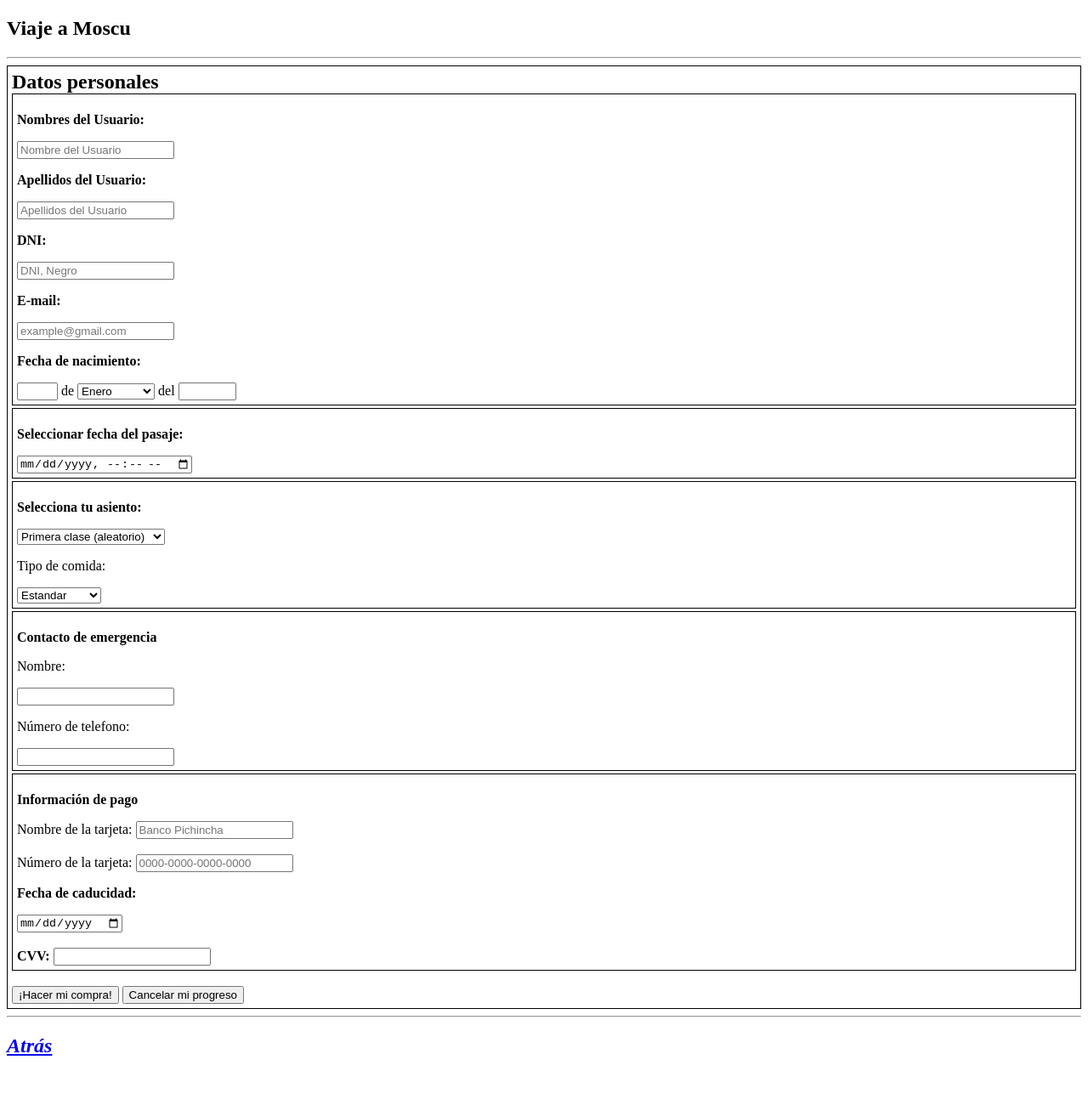
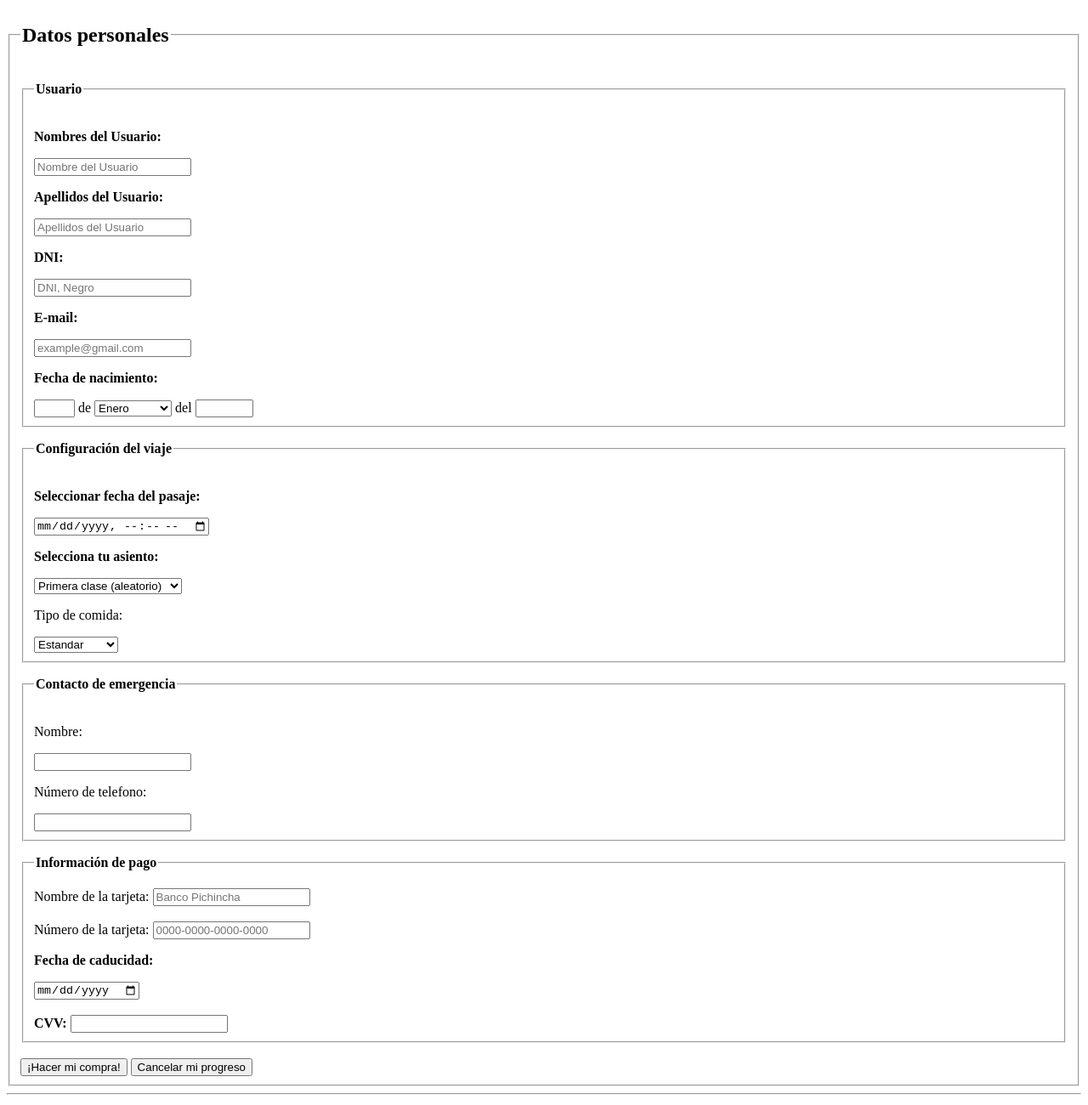
Before and after one commit to Ricardoxy777/Prueba-nivel-b-sico, a plain HTML site: page moscu.html in a window 1280 px wide. Shown: the top 1300 px of the page at 85% size. Drawn offline with Linux system fonts and the light colour scheme.

Commit message:
Se agrega el proyecto

```diff
--- a/moscu.html
+++ b/moscu.html
@@ -7,15 +7,16 @@
     </title>
 
 </head>
-
-<body>
-    <h2>
-        Viaje a Moscu
-    </h2>
-    <hr>
-    <section style="border: 1px solid black; padding: 5px;">
-        <h2 style="display: inline;"><strong>Datos personales</strong></h2>
-        <section style="border: 1px solid black; padding: 5px;">
+<section>
+    <fieldset>
+        <legend>
+            <h2><strong>Datos personales</strong></h2>
+        </legend>
+        <section>
+            <fieldset>
+                <legend>
+                    <p><strong>Usuario</strong></p>
+                </legend>
                 <form>
                     <p><strong>Nombres del Usuario:</strong></p>
                     <input type="text" placeholder="Nombre del Usuario"><br>
@@ -44,12 +45,15 @@
                     </select>
                     <p style="display: inline;">del </p>
                     <input type="number" style="display: inline; width: 60px;">
+            </fieldset>
         </section>
-        <section style="border: 1px solid black; padding: 5px; margin-top: 3px;">
+        <section>
+            <fieldset>
+                <legend>
+                    <p><strong>Configuración del viaje</strong></p>
+                </legend>
                 <p><strong>Seleccionar fecha del pasaje:</strong></p>
                 <input type="datetime-local">
-        </section>
-        <section style="border: 1px solid black; padding: 5px; margin-top: 3px;">
                 <p><strong>Selecciona tu asiento:</strong></p>
                 <select>
                     <option value=" ">Primera clase (aleatorio)</option>
@@ -96,16 +100,24 @@
                     <option value=" ">Frutos secos</option>
                     <option value=" ">Exóticos</option>
                 </select>
+            </fieldset>
         </section>
-        <section style="border: 1px solid black; padding: 5px; margin-top: 3px;">
+        <section>
+            <fieldset>
+                <legend>
                     <p><strong>Contacto de emergencia</p></strong>
+                </legend>
                 <p>Nombre:</p>
                 <input type="text">
                 <p>Número de telefono:</p>
                 <input type="number">
+            </fieldset>
         </section>
-        <section style="border: 1px solid black; padding: 5px; margin-top: 3px;">
+        <section>
+            <fieldset>
+                <legend>
                     <p><strong>Información de pago</strong></p>
+                </legend>
                 <p style="display: inline;">Nombre de la tarjeta: </p>
                 <input type="text" placeholder="Banco Pichincha" style="display: inline;"> <br><br>
                 <p style="display: inline;">Número de la tarjeta: </p>
@@ -114,11 +126,13 @@
                 <input type="date"> <br><br>
                 <p style="display: inline;"><strong>CVV: </strong></p>
                 <input type="number" style="display: inline;">
+            </fieldset>
         </section>
         <br>
         <input type="submit" value="¡Hacer mi compra!">
         <input type="reset" value="Cancelar mi progreso">
         </form>
+    </fieldset>
 </section>
 <hr>
 <a href="/index.html">
@@ -126,5 +140,4 @@
 </a>
 <img src="" alt="">
 </body>
-
 </html>
```
Also changed, not shown: cancun.html (+37 -13 lines), hawaii.html (+28 -8 lines), machupichu.html (+28 -8 lines). Lines whose indentation alone changed are shown as unchanged.
